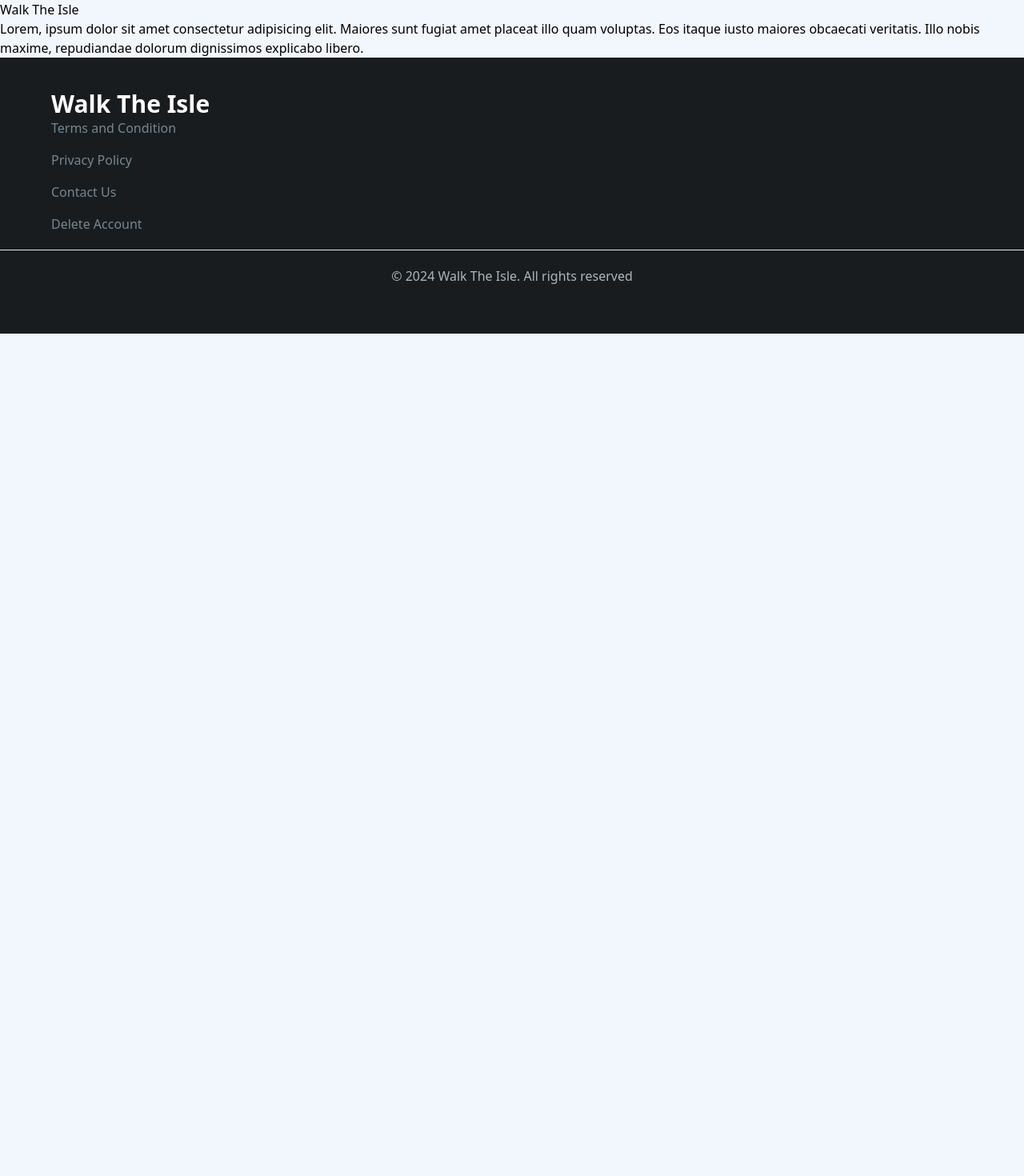
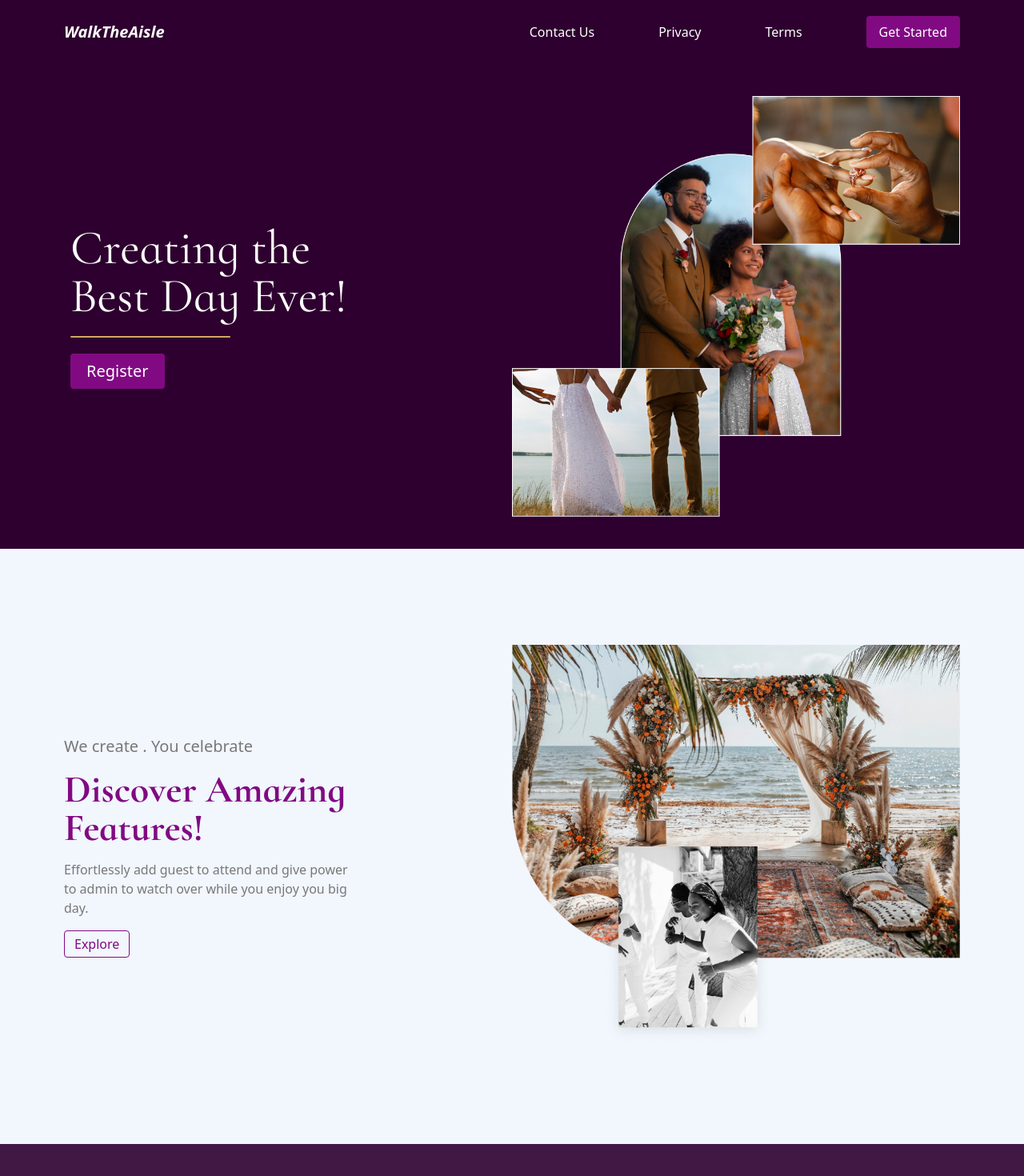
Before and after one commit to sirtosin/isle, a Next.js app: page / in a window 1280 px wide. Shown: the top 1470 px of the page at 80% size. Before the commit the page ends 800 px from the top, so only its background shows below. Built offline with nearby package versions, Linux system fonts and the light colour scheme.

Commit message:
added some new pages

```diff
--- a/app/components/Banner.tsx
+++ b/app/components/Banner.tsx
@@ -4,16 +4,19 @@ import bg from "@/app/img/hero.png";
 
 export default function Banner() {
   return (
-    <div className=" w-full h-[600px] relative z-20">
-      <Image src={bg} className=" -z-10 object-cover h-full" fill alt="" />
-      <section className="flex items-center justify-center">
-        <div className="flex flex-col space-y-5 mx-auto items-center justify-center absolute top-56 text-white">
-          <h1 className="text-center text-4xl sm:text-6xl font-bold">
-            Sell_Japa_Properties
+    <div className=" w-full lg:py-10 lg:px-20 bg-[#2E002F] ">
+      <section className="flex items-center flex-col lg:flex-row lg:justify-between ">
+        <div className="flex flex-col space-y-5 text-white p-2 w-full lg:w-1/2">
+          <h1 className=" text-6xl text-norm w-2/3">
+            Creating the Best Day Ever!
           </h1>
-          <p className="text-center w-3/4 sm:text-xl">
-            Relocating? Sell your home hassle-free. Upload & list now!
+          <p className="w-[200px] h-0.5 bg-[#D6A663] rounded-full"></p>
+          <p className="text-center w-max py-2 px-5 sm:text-xl bg-[#810A82] rounded">
+            Register
           </p>
+        </div>
+        <div className="w-full lg:w-1/2">
+          <Image src={bg} className="w-full h-full" alt="" />
         </div>
       </section>
     </div>
--- /dev/null
+++ b/app/components/Banner2.tsx
@@ -0,0 +1,26 @@
+import Image from 'next/image';
+import React from 'react'
+import bg from "@/app/img/hero2.png";
+
+export default function Banner2() {
+  return (
+    <section className="flex items-center flex-col lg:flex-row lg:justify-between lg:py-10 lg:px-20 my-20">
+      <div className="flex flex-col space-y-4 w-full lg:w-1/2">
+        <h2 className="text-[#787878] text-xl">We create . You celebrate</h2>
+        <h1 className="text-[#810A82] text-5xl w-3/4 text-bold">
+          Discover Amazing Features!
+        </h1>
+        <p className="text-[#787878] w-2/3">
+          Effortlessly add guest to attend and give power to admin to watch over
+          while you enjoy you big day.
+        </p>
+        <button className="rounded border-[1px] border-[#810A82] px-3 py-1 text-[#810A82] w-max">
+          Explore
+        </button>
+      </div>
+      <div className="w-full lg:w-1/2">
+        <Image src={bg} className="w-full h-full" alt="" />
+      </div>
+    </section>
+  );
+}
--- a/app/components/Footer.tsx
+++ b/app/components/Footer.tsx
@@ -3,11 +3,14 @@ import React from "react";
 
 export default function Footer() {
   return (
-    <div className="w-full bg-[#191C1F] py-10">
-      <Link href="/" className="text-3xl font-bold mb-5 text-white px-8 sm:px-16 cursor-pointer">
+    <div className="w-full bg-[#2E002F]/90 text-white py-10">
+      <Link
+        href="/"
+        className="text-xl font-bold mb-10 text-white px-8 sm:px-16 cursor-pointer italic"
+      >
         Walk The Isle{" "}
       </Link>
-      <div className="flex space-y-4 flex-col px-8 sm:px-16">
+      <div className="flex space-y-4 flex-col px-8 sm:px-16 mt-10">
         <Link href="/terms" className="text-[#77878F]">
           Terms and Condition
         </Link>
--- a/app/components/Header.tsx
+++ b/app/components/Header.tsx
@@ -18,94 +18,37 @@ export default function Header() {
   const handleLogout = () => setAccount((prev) => !prev);
 
   return (
-    <header className="sticky top-0 left-0 z-50">
-      {modalAccount && (
-        <Account modalAccount={modalAccount} handleModal={handleModal} />
-      )}
-      <div className="w-full bg-[#D4EAFF] p-3 ">
-        <p className="bg-[#FF9333] px-10 py-2 rounded-lg w-max ml-auto mr-20 text-white">
-          Sell
-        </p>
-      </div>
-      <nav className="hidden lg:flex items-center justify-around h-[80px] shadow-sm bg-white">
+    <header className="sticky top-0 left-0 z-50 bg-[#2E002F] text-white">
+      <nav className="hidden lg:flex items-center justify-between h-[80px] shadow-sm px-20">
         <div>
-          <Link href="/" className="flex text-4xl font-semibold">
-            LOGO
+          <Link href="/" className="flex text-xl italic font-semibold">
+            WalkTheAisle
           </Link>
         </div>
-        <div className="flex space-x-3 items-center">
-          <SearchField
-            inputText={""}
-            setInputText={() => {}}
-            disabled={false}
-          />
-          <Button
-            // onClick={handleDeleteModal}
-            label="Search"
-            styles="!text-[#ff] rounded-lg mx-auto bg-[#3399FF]"
-            loading={false}
-          />
-        </div>
-        <div className="flex space-x-10 items-center">
-          <span className="flex space-x-3 items-center cursor-pointer">
-            <PenIcon />
-            <p>Help</p>
-          </span>
-          {account ? (
-            <div
-              onMouseEnter={handleToggle}
-              onMouseLeave={handleToggle}
-              className="relative h-max w-max"
-            >
-              <span
-                onClick={handleModal}
-                className="flex space-x-3 items-center cursor-pointer"
-              >
-                <UserIcon />
-                <p> Joh Doe</p>
-              </span>
-              {toggle ? (
-                <article className=" absolute !z-50 -ml-10 flex  w-max flex-col items-center space-y-3 rounded-md bg-white p-4 shadow-2xl">
-                  <Link
-                    href="/profile"
-                    className="color cursor-pointer text-sm font-semibold flex items-center w-full"
-                  >
-                    <UserIcon />
-                    <p className="ml-2">My Account</p>
-                  </Link>
-                  <span className="color cursor-pointer text-sm font-semibold flex items-center w-full">
-                    <EmailIcon /> <p className="ml-2"> Inbox</p>
-                  </span>
-                  <Link
-                    href="/orders"
-                    className="color cursor-pointer text-sm font-semibold flex items-center w-full"
-                  >
-                    <OrderIcon /> <p className="ml-2"> Orders</p>
-                  </Link>
+        <div className="flex space-x-20 items-center">
+          <Link href="/contact" className="cursor-pointer">
+            {" "}
+            Contact Us
+          </Link>
 
-                  <hr className="bg-[#B9B9B9] w-full" />
-                  <p
-                    onClick={handleLogout}
-                    className="text-[#FF0000] cursor-pointer"
-                  >
-                    Logout
-                  </p>
-                </article>
-              ) : null}
-            </div>
-          ) : (
-            <span
-              onClick={handleModal}
-              className="flex space-x-3 items-center cursor-pointer"
-            >
-              <p>Account</p>
-              <ArrowDown />
-            </span>
-          )}
+          <Link href="/privacy" className="cursor-pointer">
+            {" "}
+            Privacy
+          </Link>
+
+          <Link href="/terms" className="cursor-pointer">
+            {" "}
+            Terms
+          </Link>
+
+          <Link href="/register" className="cursor-pointer py-2 px-4 bg-[#810A82] rounded">
+            {" "}
+            Get Started
+          </Link>
         </div>
       </nav>
       {/* mobile */}
-      <nav className="flex items-center justify-between px-10 h-[80px] shadow-sm bg-white lg:hidden">
+      <nav className="flex items-center justify-between h-[80px] shadow-sm bg-white lg:hidden">
         <div>
           <Link href="/" className="flex text-4xl font-semibold">
             LOGO
@@ -163,7 +106,10 @@ export default function Header() {
                     </Link>
 
                     <hr className="bg-[#B9B9B9] w-full" />
-                    <p onClick={handleLogout} className="text-[#FF0000] cursor-pointer">
+                    <p
+                      onClick={handleLogout}
+                      className="text-[#FF0000] cursor-pointer"
+                    >
                       Logout
                     </p>
                   </article>
--- a/app/delete/page.tsx
+++ b/app/delete/page.tsx
@@ -3,11 +3,13 @@ import React, { useState } from "react";
 import Footer from "../components/Footer";
 import Input from "../components/Input";
 import Button from "../components/Button";
+import Header from "../components/Header";
 
 export default function page() {
   const [view, setView] = useState(0);
   return (
     <>
+      <Header />
       <div className="mx-auto p-10">
         <h2 className="text-center font-bold text-4xl my-5">
           {" "}
--- a/app/globals.css
+++ b/app/globals.css
@@ -1,3 +1,5 @@
+@import url('https://fonts.googleapis.com/css2?family=Cormorant+Infant:ital,wght@0,300;0,400;0,500;0,600;0,700;1,300;1,400;1,500;1,600;1,700&family=Poppins:ital,wght@0,100;0,200;0,300;0,400;0,500;0,600;0,700;0,800;0,900;1,100;1,200;1,300;1,400;1,500;1,600;1,700;1,800;1,900&display=swap');
+
 @tailwind base;
 @tailwind components;
 @tailwind utilities;
@@ -21,3 +23,19 @@ box-sizing: border-box;
 input[type='number'] {
   -moz-appearance: textfield;
 }
+
+.text-bold {
+  font-family: "Cormorant Infant", serif;
+  font-weight: 700;
+  font-style: normal;
+}
+.text-bold {
+  font-family: "Cormorant Infant", serif;
+  font-weight: 700;
+  font-style: normal;
+}
+.text-norm {
+  font-family: "Cormorant Infant", serif;
+  font-weight: 400;
+  font-style: normal;
+}
--- /dev/null
+++ b/app/login/page.tsx
@@ -0,0 +1,7 @@
+import React from 'react'
+
+export default function page() {
+  return (
+    <div>page</div>
+  )
+}
--- a/app/page.tsx
+++ b/app/page.tsx
@@ -1,22 +1,14 @@
-import Image from "next/image";
 import Header from "./components/Header";
 import Banner from "./components/Banner";
-import Categories from "./components/Categories";
-import Deals from "./components/Deals";
 import Footer from "./components/Footer";
-import Details from "./components/Details";
-import { categories } from "./constants";
-import SearchFilter from "./components/SearchFilter";
-import HomeView from "./components/Home";
+import Banner2 from "./components/Banner2";
 
 export default function Home() {
   return (
     <main className="">
-      <p>Walk The Isle</p>
-      Lorem, ipsum dolor sit amet consectetur adipisicing elit. Maiores sunt
-      fugiat amet placeat illo quam voluptas. Eos itaque iusto maiores obcaecati
-      veritatis. Illo nobis maxime, repudiandae dolorum dignissimos explicabo
-      libero.
+      <Header />
+      <Banner />
+      <Banner2 />
       <Footer />
     </main>
   );
--- a/app/privacy/page.tsx
+++ b/app/privacy/page.tsx
@@ -1,10 +1,12 @@
 "use client";
 import React, { useState } from "react";
 import Footer from "../components/Footer";
+import Header from "../components/Header";
 
 export default function page() {
   return (
     <>
+      <Header />
       <div className="mx-auto p-10">
         {/* <Header /> */}
         <h2 className="text-center font-bold text-4xl my-5">Privacy Policy</h2>
--- a/app/terms/page.tsx
+++ b/app/terms/page.tsx
@@ -6,6 +6,7 @@ import Footer from "../components/Footer";
 export default function page() {
   return (
     <>
+      <Header />
       <div className="mx-auto p-10">
         <h2 className="text-center font-bold text-4xl my-5">
           Terms and Conditions
```
Also changed, not shown: app/register/page.tsx (added, +26 -0 lines), app/img/hero.png, app/img/hero2.png (added).
